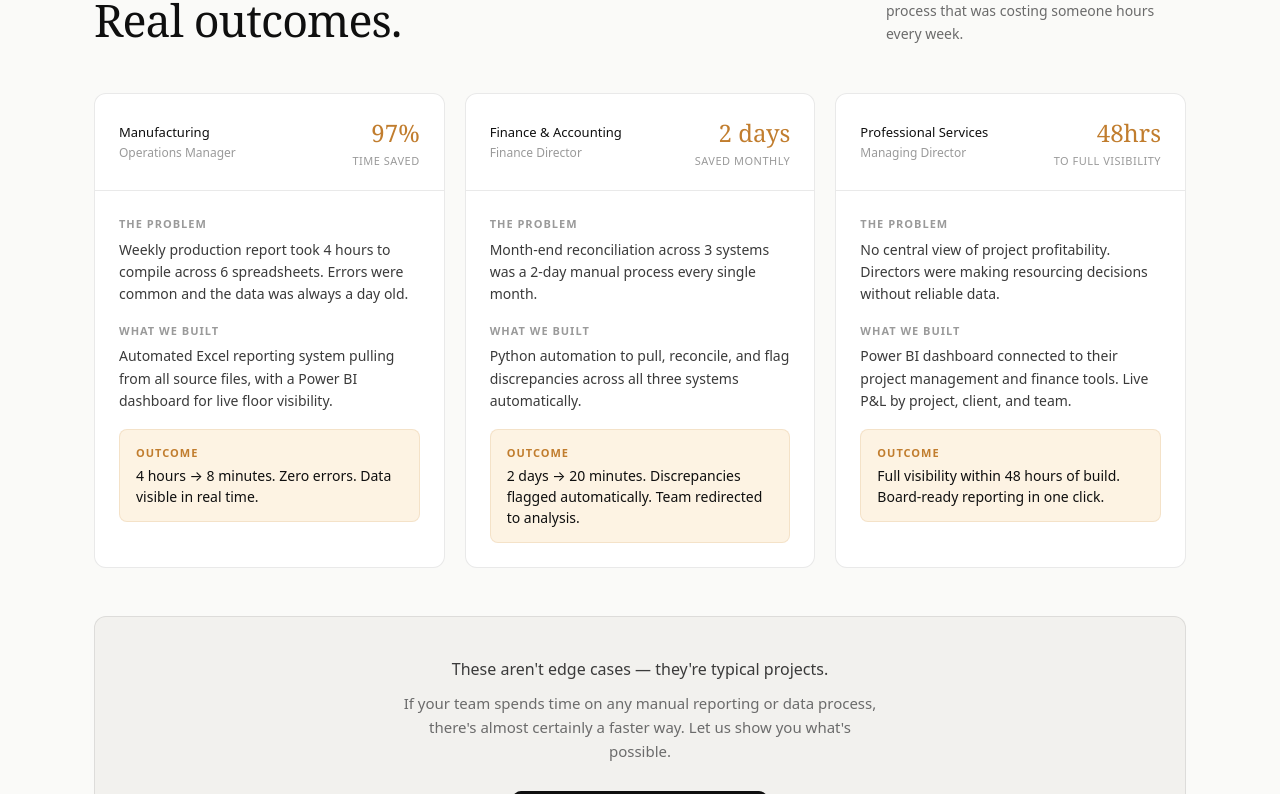
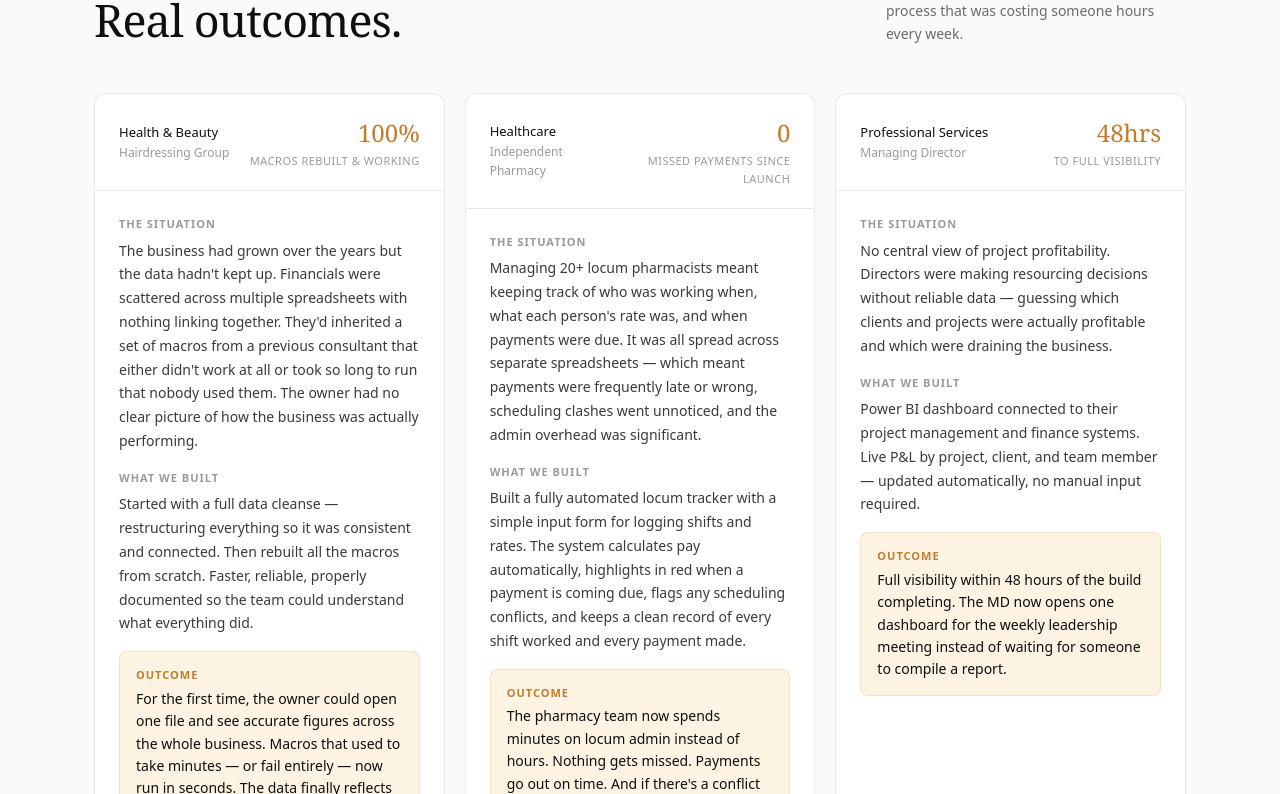
Before and after one commit to printpeachstudio-blip/lexalytic, a Next.js app: page / in a window 1280 px wide. Shown: the part 4246-5040 px from the top of the page. Built offline with nearby package versions, Linux system fonts and the light colour scheme.

Commit message:
replace fictional case studies with real client results

```diff
--- a/components/Results.tsx
+++ b/components/Results.tsx
@@ -1,29 +1,29 @@
 'use client'
 const results = [
   {
-    industry: 'Manufacturing',
-    role: 'Operations Manager',
-    problem: 'Weekly production report took 4 hours to compile across 6 spreadsheets. Errors were common and the data was always a day old.',
-    solution: 'Automated Excel reporting system pulling from all source files, with a Power BI dashboard for live floor visibility.',
-    outcome: '4 hours → 8 minutes. Zero errors. Data visible in real time.',
-    metric: '97%',
-    metricLabel: 'time saved',
+    industry: 'Health & Beauty',
+    role: 'Hairdressing Group',
+    problem: 'The business had grown over the years but the data hadn\'t kept up. Financials were scattered across multiple spreadsheets with nothing linking together. They\'d inherited a set of macros from a previous consultant that either didn\'t work at all or took so long to run that nobody used them. The owner had no clear picture of how the business was actually performing.',
+    solution: 'Started with a full data cleanse — restructuring everything so it was consistent and connected. Then rebuilt all the macros from scratch. Faster, reliable, properly documented so the team could understand what everything did.',
+    outcome: 'For the first time, the owner could open one file and see accurate figures across the whole business. Macros that used to take minutes — or fail entirely — now run in seconds. The data finally reflects the business.',
+    metric: '100%',
+    metricLabel: 'macros rebuilt & working',
   },
   {
-    industry: 'Finance & Accounting',
-    role: 'Finance Director',
-    problem: 'Month-end reconciliation across 3 systems was a 2-day manual process every single month.',
-    solution: 'Python automation to pull, reconcile, and flag discrepancies across all three systems automatically.',
-    outcome: '2 days → 20 minutes. Discrepancies flagged automatically. Team redirected to analysis.',
-    metric: '2 days',
-    metricLabel: 'saved monthly',
+    industry: 'Healthcare',
+    role: 'Independent Pharmacy',
+    problem: 'Managing 20+ locum pharmacists meant keeping track of who was working when, what each person\'s rate was, and when payments were due. It was all spread across separate spreadsheets — which meant payments were frequently late or wrong, scheduling clashes went unnoticed, and the admin overhead was significant.',
+    solution: 'Built a fully automated locum tracker with a simple input form for logging shifts and rates. The system calculates pay automatically, highlights in red when a payment is coming due, flags any scheduling conflicts, and keeps a clean record of every shift worked and every payment made.',
+    outcome: 'The pharmacy team now spends minutes on locum admin instead of hours. Nothing gets missed. Payments go out on time. And if there\'s a conflict in the rota, the system catches it before it becomes a problem.',
+    metric: '0',
+    metricLabel: 'missed payments since launch',
   },
   {
     industry: 'Professional Services',
     role: 'Managing Director',
-    problem: 'No central view of project profitability. Directors were making resourcing decisions without reliable data.',
-    solution: 'Power BI dashboard connected to their project management and finance tools. Live P&L by project, client, and team.',
-    outcome: 'Full visibility within 48 hours of build. Board-ready reporting in one click.',
+    problem: 'No central view of project profitability. Directors were making resourcing decisions without reliable data — guessing which clients and projects were actually profitable and which were draining the business.',
+    solution: 'Power BI dashboard connected to their project management and finance systems. Live P&L by project, client, and team member — updated automatically, no manual input required.',
+    outcome: 'Full visibility within 48 hours of the build completing. The MD now opens one dashboard for the weekly leadership meeting instead of waiting for someone to compile a report.',
     metric: '48hrs',
     metricLabel: 'to full visibility',
   },
@@ -47,7 +47,6 @@ export default function Results() {
               background: 'var(--white)', border: '1px solid var(--border)',
               borderRadius: 'var(--radius-lg)', overflow: 'hidden',
             }}>
-              {/* Header */}
               <div style={{ padding: '20px 24px', borderBottom: '1px solid var(--border)', display: 'flex', justifyContent: 'space-between', alignItems: 'center' }}>
                 <div>
                   <div style={{ fontSize: '13px', fontWeight: '500', color: 'var(--ink)' }}>{r.industry}</div>
@@ -59,22 +58,21 @@ export default function Results() {
                 </div>
               </div>
 
-              {/* Body */}
               <div style={{ padding: '24px' }}>
                 <div style={{ marginBottom: '16px' }}>
-                  <div style={{ fontSize: '11px', fontWeight: '600', color: 'var(--ink-4)', textTransform: 'uppercase', letterSpacing: '1px', marginBottom: '6px' }}>The problem</div>
-                  <p style={{ fontSize: '14px', color: 'var(--ink-2)', lineHeight: '1.6' }}>{r.problem}</p>
+                  <div style={{ fontSize: '11px', fontWeight: '600', color: 'var(--ink-4)', textTransform: 'uppercase', letterSpacing: '1px', marginBottom: '6px' }}>The situation</div>
+                  <p style={{ fontSize: '14px', color: 'var(--ink-2)', lineHeight: '1.7' }}>{r.problem}</p>
                 </div>
                 <div style={{ marginBottom: '16px' }}>
                   <div style={{ fontSize: '11px', fontWeight: '600', color: 'var(--ink-4)', textTransform: 'uppercase', letterSpacing: '1px', marginBottom: '6px' }}>What we built</div>
-                  <p style={{ fontSize: '14px', color: 'var(--ink-2)', lineHeight: '1.6' }}>{r.solution}</p>
+                  <p style={{ fontSize: '14px', color: 'var(--ink-2)', lineHeight: '1.7' }}>{r.solution}</p>
                 </div>
                 <div style={{
                   background: 'var(--amber-bg)', border: '1px solid rgba(193,125,46,0.15)',
                   borderRadius: 'var(--radius)', padding: '14px 16px',
                 }}>
                   <div style={{ fontSize: '11px', fontWeight: '600', color: 'var(--amber)', textTransform: 'uppercase', letterSpacing: '1px', marginBottom: '4px' }}>Outcome</div>
-                  <p style={{ fontSize: '14px', color: 'var(--ink)', fontWeight: '400', lineHeight: '1.5' }}>{r.outcome}</p>
+                  <p style={{ fontSize: '14px', color: 'var(--ink)', fontWeight: '400', lineHeight: '1.6' }}>{r.outcome}</p>
                 </div>
               </div>
             </div>
```
